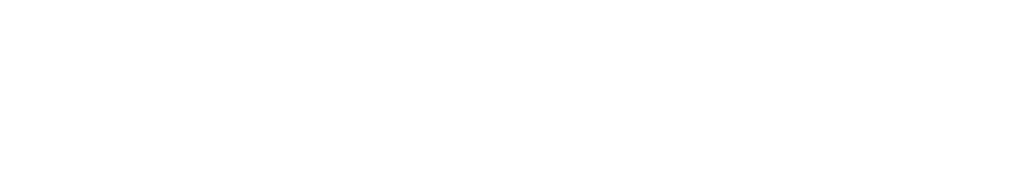
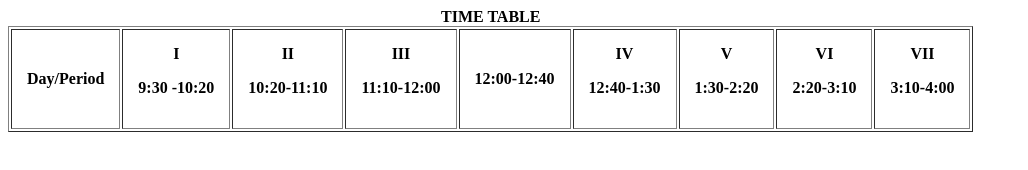
Before and after one commit to gorevaya89/Table-1, a plain HTML site: page hometask.html in a window 1280 px wide. Shown: the whole page, without its empty margins (0-1028 px from the left). Drawn offline with Linux system fonts and the light colour scheme.

Commit message:
finish thead

```diff
--- a/hometask.html
+++ b/hometask.html
@@ -1,17 +1,54 @@
 <!DOCTYPE html>
 <html lang="en">
+
 <head>
     <meta charset="UTF-8">
     <meta name="viewport" content="width=device-width, initial-scale=1.0">
-    <title>Document</title>
+    <title>Table1</title>
     <style>
-        td,th {
+        td,
+        th {
             padding: 15px;
             text-align: center;
         }
     </style>
 </head>
+
 <body>
+    <table border="1">
+        <caption>
+            <strong>TIME TABLE </strong>
+        </caption>
+        <thead>
+        <tr>
+            <th>Day/Period</th>
+            <th>I
+                <p>9:30 -10:20</p>
+            </th>
+            <th>II
+                <p>10:20-11:10</p>
+            </th>
+            <th>III
+                <p>11:10-12:00</p>
+            </th>
+            <th>12:00-12:40</th>
+            <th>IV
+                <p>12:40-1:30</p>
+            </th>
+            <th>V
+                <p>1:30-2:20</p>
+            </th>
+            <th>VI
+                <p>2:20-3:10</p>
+            </th>
+            <th>VII
+                <p>3:10-4:00</p>
+            </th>
+        </tr>
+    </thead>
+
+    </table>
 
 </body>
+
 </html>
```
